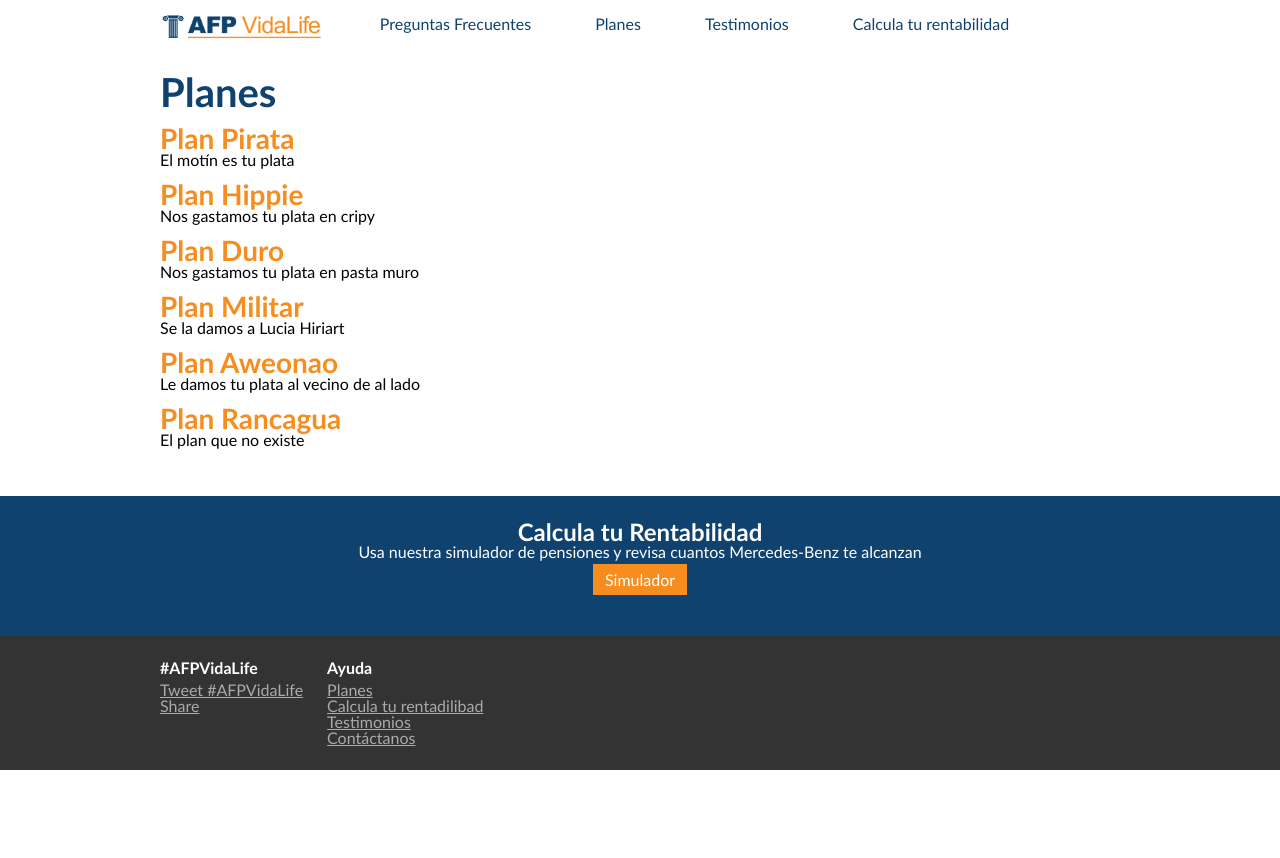
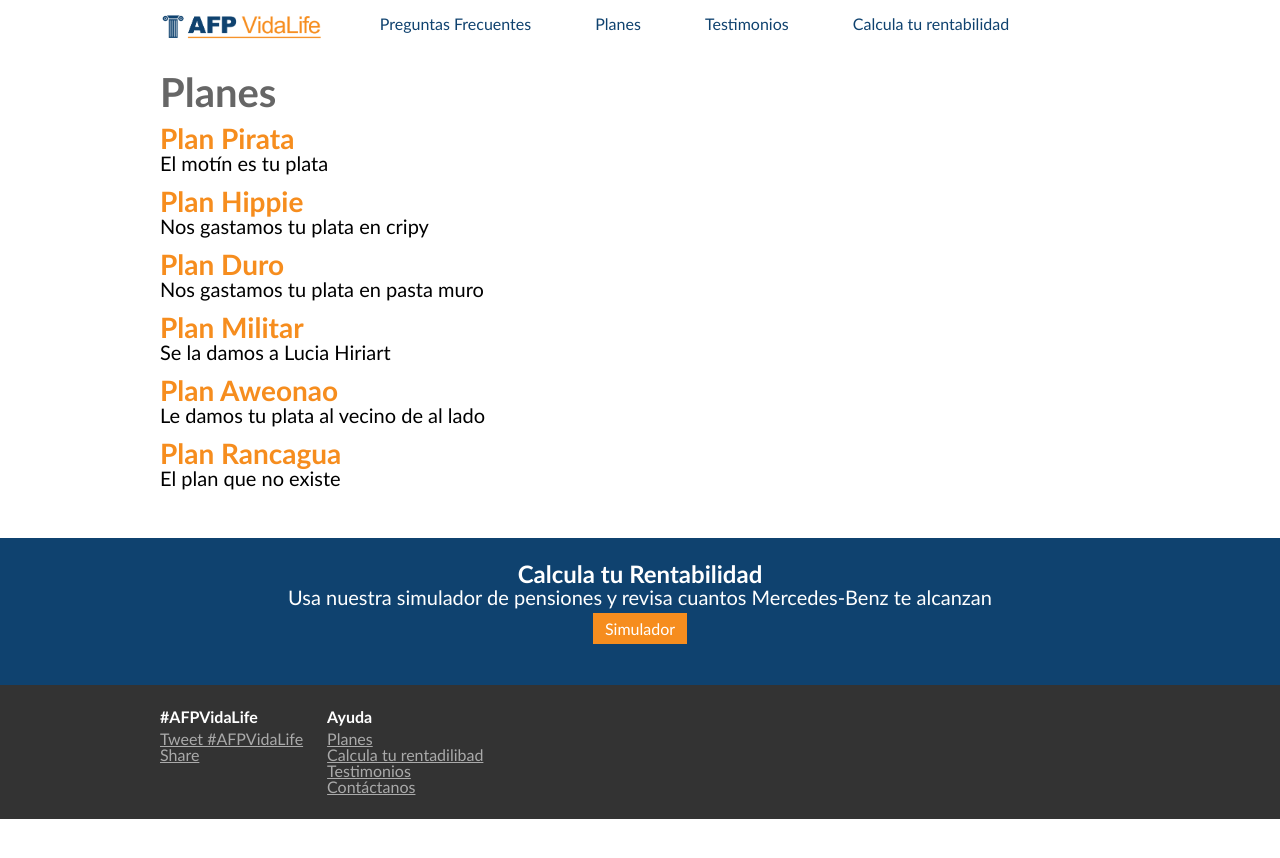
Before and after one commit to tubatuba/vidalife, a Jekyll site: the page built from planes.md, in a window 1280 px wide. Shown: the top 858 px of the page. Built offline with Jekyll 4.4.1, drawn with Linux system fonts in a browser that asks for light colours; comment, search, counter and statistics services are not loaded.

Commit message:
font size

```diff
--- a/_sass/vidalife.scss
+++ b/_sass/vidalife.scss
@@ -64,10 +64,13 @@ menu a:visited {
 }
 p {
   margin-bottom: 12px;
+  font-size: 20px;
+  line-height: 23px;
 }
 #page-title {
   margin-top: 24px;
   margin-bottom: 12px;
+  color:#666;
 }
 header ul {
   margin: 0;
```
